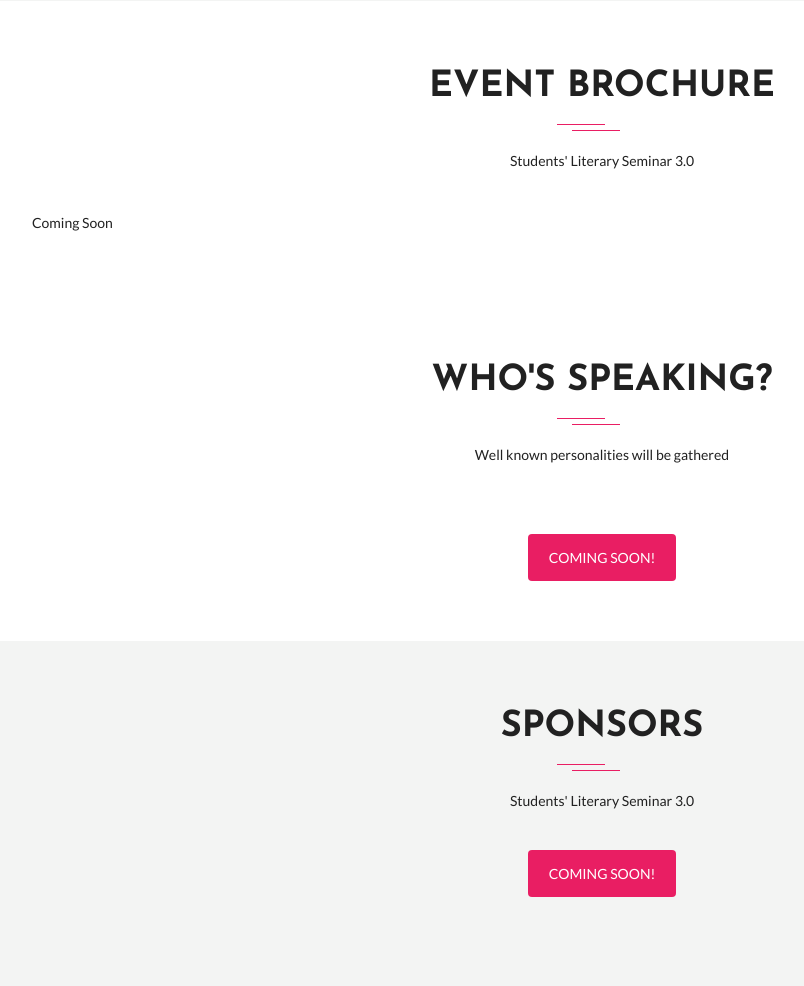
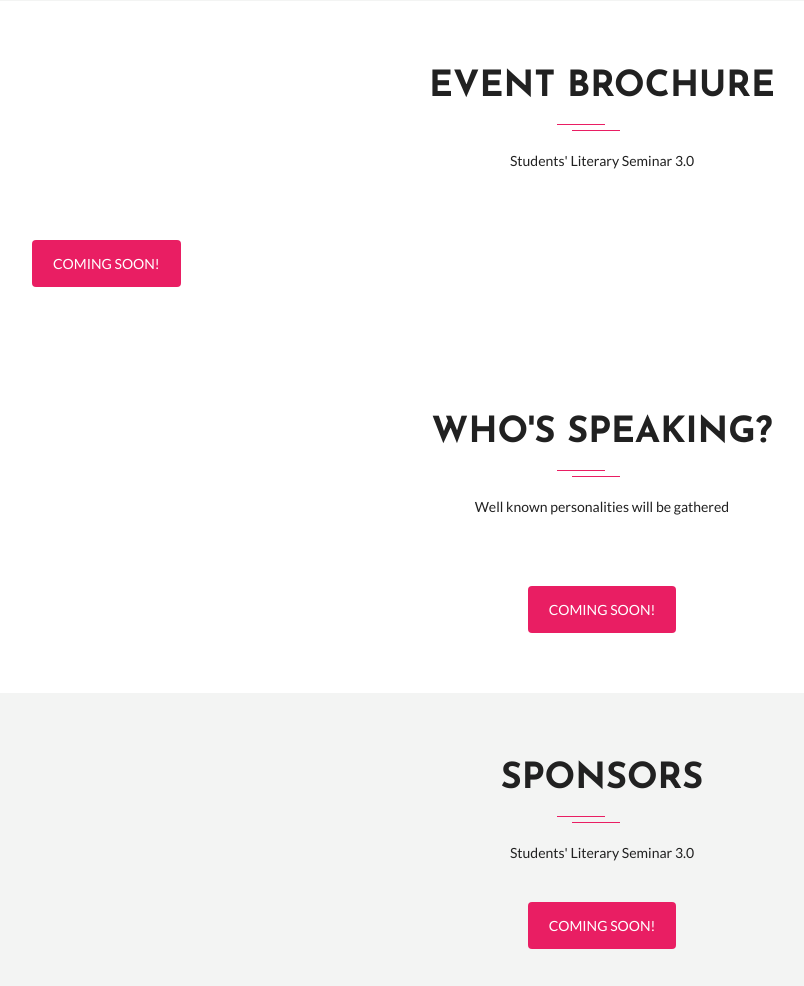
Before and after one commit to ayushnagar123/jiit-seminar-19, a PHP site: page / in a window 1280 px wide. Shown: the part 3423-4409 px from the top of the page, without its empty margins (38-842 px from the left). Run offline with PHP 8.4, Linux system fonts and the light colour scheme; some libraries are stand-ins or nearby versions; some web fonts are replaced.

Commit message:
Update index.php

```diff
--- a/index.php
+++ b/index.php
@@ -671,7 +671,7 @@
     </section>
     <!-- Schedule Section End -->
 
-<!-- Event Slides Section Start -->
+<!-- Event Brochure Start -->
     <section id="event-slides" class="section-padding">
       <div class="container">
         <div class="row">
@@ -681,11 +681,11 @@
               <p class="wow fadeInDown" data-wow-delay="0.2s">Students' Literary Seminar 3.0</p>
             </div>
           </div>
-          <p> Coming Soon </p>
+          <a href="speakers.html" class="btn btn-common mt-30 wow fadeInUp" data-wow-delay="1.9s">Coming Soon!</a>
         </div>
       </div>
     </section>
-    <!-- Event Slides Section End -->
+    <!-- Event Brochure End -->
 
     <!-- Team Section Start -->
     <section id="team" class="section-padding text-center">
```
